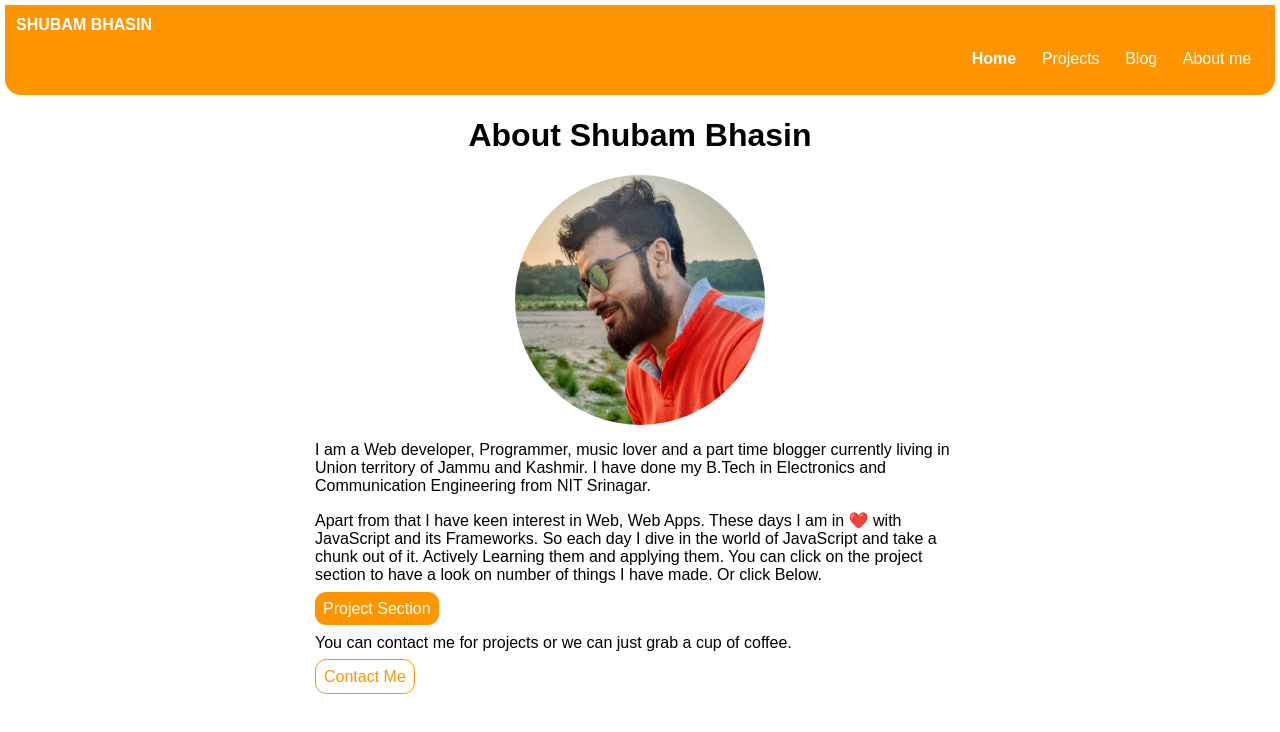
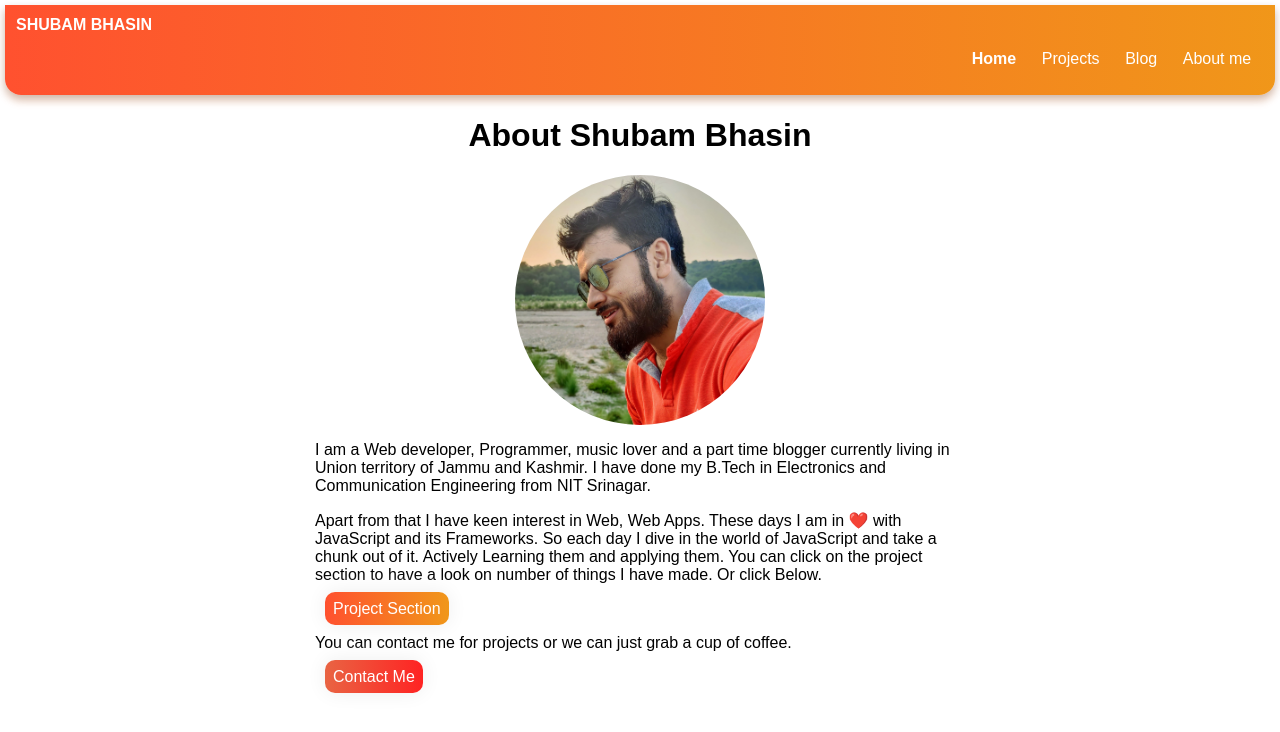
Before and after one commit to shubambhasin/my-portfolio-react-clone, a React (Create React App) app: page /aboutme in a window 1280 px wide. Shown: the top 732 px of the page. Built offline with nearby package versions, Linux system fonts and the light colour scheme.

Commit message:
feat: Updated UI and project section UI updated and new projects added in the project section

```diff
--- a/package.json
+++ b/package.json
@@ -5,6 +5,7 @@
   "keywords": [],
   "main": "src/index.js",
   "dependencies": {
+    "font-awesome": "4.7.0",
     "react": "17.0.0",
     "react-dom": "17.0.0",
     "react-router-dom": "5.2.0",
--- a/src/ProjectTiles.js
+++ b/src/ProjectTiles.js
@@ -6,20 +6,24 @@ import "./styles.css";
 const ProjectTiles = ({
   title = "Project",
   date = "Present Month",
-  tileBody = "Some text explaining the project"
+  tileBody = "Some text explaining the project",
+  smallText="Note:"
 }) => {
   return (
     <div>
       <div className="container container-center padding1rem container-radius bg-gray paddingbottom">
         <h3>
-          <strong style={{color:"darkorange"}}>{title}</strong>
+          <strong style={{ color: "#FF512F" }}>{title}</strong>
         </h3>
         <small>{date}</small>
 
         <p>{tileBody}</p>
-        <PrimaryButton buttonText="Live Project"/>
+        <small>{smallText}</small>
+        <br />
+        <br/>
+        <PrimaryButton buttonText="Live Project" />
         <span> </span>
-        <SecondaryButton buttonText="Github"/>
+        <SecondaryButton buttonText="Github" />
       </div>
       <br />
       <br />
--- a/src/Projects.js
+++ b/src/Projects.js
@@ -1,7 +1,7 @@
 import React from "react";
 import ProjectTiles from "./ProjectTiles";
 import "./styles.css";
-import projects from "./projects.svg"
+import projects from "./projects.svg";
 
 // import PrimaryButton from "./PrimaryButton";
 // import SecondaryButton from "./SecondaryButton";
@@ -9,22 +9,84 @@ import projects from "./projects.svg"
 const Projects = () => {
   return (
     <div className="App">
-      <br/>
-      <br/>
+      <br />
+      <br />
       <header className="container container-center">
         <img class="header-images-medium" src={projects} alt="" />
       </header>
-      <br/>
-      <br/>
+      <br />
+      <br />
 
+      <ProjectTiles
+        title="Astronomy picture of the day"
+        date="December 2020"
+        tileBody="This Web App will show you the APOD: Astronomy Picture of the Day, it fetches data via an API from"
+      />
 
-      <ProjectTiles />
+      <ProjectTiles
+        title="React clone of this Portfolio"
+        date="December 2020"
+        tileBody="This is an exact UI clone of this same website which you are on right now, but in React 😉 "
+      />
+      <ProjectTiles
+        title="Weather App"
+        date="December 2020"
+        tileBody="Dont know about today's weather at your place ?? Dont worry I got you covered. This is a Weather app, this
+            gives info like temperature, sunrise time, sunset time, humidity data and etc. "
+        smallText="Note: This App fetches data from an Api."
+      />
       <ProjectTiles
         title="Food recommentation App"
         date="December 2020"
         tileBody=" This is a food recommendation app, feel free to give reviews."
+        smallText="For more info click below"
+      />
+      <ProjectTiles
+        title="Singer Recommendation App"
+        date="December 2020"
+        tileBody="This App recommends the Singer based on the language you choose. It list the name of the Singer and One of their song. "
+        smallText="For more info click below"
+      />
+      <ProjectTiles
+        title="Country Flags Interpreter App"
+        date="December 2020"
+        tileBody=" This App can search Flags of any country for you. You can either enter country name or enter its flag emoji from key board, the app will show its flag or the
+            name of the country respectively "
+        smallText="Note:Enter the first letter of country name in Caps 😊, This App is built using ReactJS"
       />
 
+      <ProjectTiles
+        title="Emoji Interpreter App"
+        date="December 2020"
+        tileBody="This is an Emoji Interpretation App, you enter an enomji, it will give you its meaning or you click any emoji
+            from the database it will show its meaning."
+        smallText="This App is build using ReactJS, Fr more info click below."
+      />
+      <ProjectTiles
+        title="Game of thrones translator"
+        date="December 2020"
+        tileBody="This is an App that takes english language as input and it gives the translation to Dothraki's language. I am
+            very sure Game of thrones fans gonna love it."
+        smallText="For more info click below "
+      />
+      <ProjectTiles
+        title="Minion Language Translator"
+        date="December 2020"
+        tileBody="This is English Langauge to Minion Language translator. This App uses  Fun Translation API to perform actions"
+        smallText="For more info click below "
+      />
+      <ProjectTiles
+        title="Leap Year Checker using nodeJS and CHalk npm package "
+        date="December 2020"
+        tileBody="Enter your birth year to check if you were born in a leap year or not."
+        smallText="For more info click below"
+      />
+      <ProjectTiles
+        title="repl.it Quiz Game"
+        date="December 2020"
+        tileBody="This is asimple General Knowledge Quiz Game with levels, users can choose the level in beginning."
+        smallText="For more info click below "
+      />
     </div>
   );
 };
--- a/src/styles.css
+++ b/src/styles.css
@@ -15,6 +15,19 @@ body
     --primary-color: #FF9500;
     --bg-gray: #f0f0f0
 }
+
+.bg-gray {
+    background-image: linear-gradient(to right, #f0f0f0 0%, #d4d4d4 51%, #ededed 100%);
+    transition: 0.5s;
+    background-size: 200% auto;
+    box-shadow: 0 4px 8px 0 rgba(0, 0, 0, 0.2), 0 6px 20px 0 rgba(0, 0, 0, 0.19);
+}
+.bg-gray:hover
+{
+    background-position: right center;
+
+}
+
 .text-center
 {
     text-align: center;
@@ -95,15 +108,24 @@ body
     list-style: none;
 }
 
-.navigation
-{
+.navigation {
     font-size: 1rem;
-    background-color: var(--primary-color);
+    background: linear-gradient(to right, #FF512F 0%, #F09819 51%, #FF512F 100%);
+    transition: 0.5s;
+    background-size: 200% auto;
     padding: 0.7rem;
     border-bottom-left-radius: 1rem;
     border-bottom-right-radius: 1rem;
-    color: white;
+    box-shadow: 0 4px 8px 0 rgba(0, 0, 0, 0.2), 0 6px 10px 0 rgba(255, 102, 0, 0.19);
 }
+.navigation:hover {
+    cursor: pointer;
+    background-position: right center;
+    /* change the direction of the change here */
+    color: #fff;
+    text-decoration: none;
+}
+
 
 .navigation ul
 {
@@ -134,24 +156,61 @@ body
 
 /**buttons**/
 
-.primary-button
-{
-    margin-top: 1rem;
-   background-color: var(--primary-color);
-   color: white;
-   border-radius: 0.7rem;
-   padding: 0.5rem;
+.primary-button {
+    background-image: linear-gradient(to right, #FF512F 0%, #F09819 51%, #FF512F 100%)
 }
 
-.secondary-button
-{
-    margin-top: 1rem;
-    border: 1px solid var(--primary-color);
-    color: var(--primary-color);
-    border-radius: 0.7rem;
+.primary-button {
+    margin: 10px;
     padding: 0.5rem;
+    text-align: center;
+    box-shadow: 0 4px 8px 0 rgba(0, 0, 0, 0.2), 0 6px 5px 0 rgba(0, 0, 0, 0.19);
+
+
+    transition: 0.5s;
+    width: auto;
+    background-size: 200% auto;
+    color: white;
+    box-shadow: 0 0 20px #eee;
+    border-radius: 10px;
 
 }
+
+.primary-button:hover {
+    background-position: right center;
+    /* change the direction of the change here */
+    color: #fff;
+    text-decoration: none;
+}
+
+
+.secondary-button {
+    background-image: linear-gradient(to right, #e96443 0%, #ff2222 51%, #e96443 100%)
+}
+
+.secondary-button {
+    margin: 10px;
+    padding: 0.5rem;
+    text-align: center;
+
+    transition: 0.5s;
+    width: auto;
+    background-size: 200% auto;
+    color: white;
+    box-shadow: 0 0 20px #eee;
+    border-radius: 10px;
+
+
+}
+
+.secondary-button:hover {
+    background-position: right center;
+    /* change the direction of the change here */
+    color: #fff;
+    text-decoration: none;
+}
+
+
 /**footer**/
 .footer
 {
```
